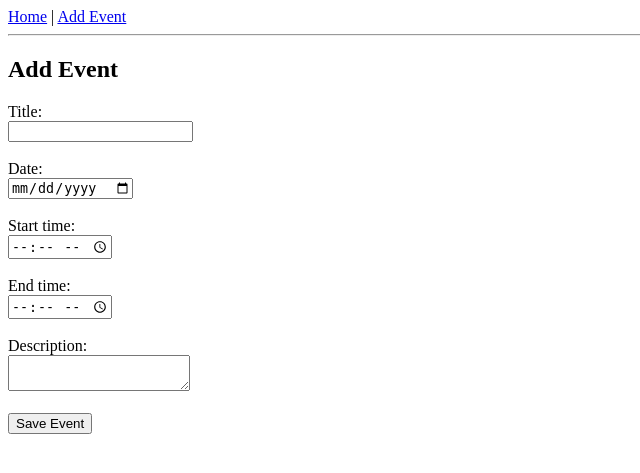
After one commit to jespersward/python-planner-app, a Flask app: page /addevent in a window 1280 px wide. The commit adds this page. Shown: the top 473 px of the page, without its empty margins (0-640 px from the left). Run offline with Flask 3, Linux system fonts and the light colour scheme.

Commit message:
Updated working form connected to SQL-database

```diff
--- a/app.py
+++ b/app.py
@@ -1,4 +1,7 @@
-from flask import Flask, render_template
+from flask import Flask, render_template, request, redirect
+#render_template shows HTML-pages
+#request reads data from forms
+#redirect sends user to another page
 from flask_sqlalchemy import SQLAlchemy
 
 app = Flask(__name__)
@@ -16,6 +19,34 @@ class Event(db.Model):
     end_time    = db.Column(db.String(10))
     description = db.Column(db.Text)
 
+
+# Adds route for the event form
+@app.route("/addevent", methods=["GET", "POST"])
+def add_event():
+    if request.method == "POST":            # Has user sent the form?
+        title       = request.form["title"]
+        date        = request.form["date"]
+        start_time  = request.form["start_time"]
+        end_time    = request.form["end_time"]
+        description = request.form["description"]
+
+        new_event = Event(
+            title = title,
+            date = date,
+            start_time = start_time,
+            end_time = end_time,
+            description = description
+            )
+
+        # Save userdata to db
+        db.session.add(new_event) # Add object in session
+        db.session.commit()        # Write to SQLite
+
+        return redirect("/") # Sends user back to homepage after save
+
+    return render_template("addevent.html")
+
+# Adds route to Homepage
 @app.route("/")
 def home():
     return render_template("index.html")
--- /dev/null
+++ b/templates/addevent.html
@@ -0,0 +1,30 @@
+{% extends "base.html" %}
+
+{% block title %}
+Add Event
+{% endblock %}
+
+{% block content %}
+<h2>Add Event</h2>
+
+<form method="POST">
+
+    <label>Title:</label><br>
+    <input type="text" name="title"><br><br>
+
+    <label>Date:</label><br>
+    <input type="date" name="date"><br><br>
+
+    <label>Start time:</label><br>
+    <input type="time" name="start_time"><br><br>
+
+    <label>End time:</label><br>
+    <input type="time" name="end_time"><br><br>
+
+    <label>Description:</label><br>
+    <textarea name="description"></textarea><br><br>
+
+    <button type="sumbit">Save Event</button>
+
+</form>
+{% endblock %}
--- a/templates/base.html
+++ b/templates/base.html
@@ -7,6 +7,8 @@
 
         <nav>
             <a href="/">Home</a>
+            |
+            <a href="/addevent">Add Event</a>
         </nav>
 
         <hr>
```
